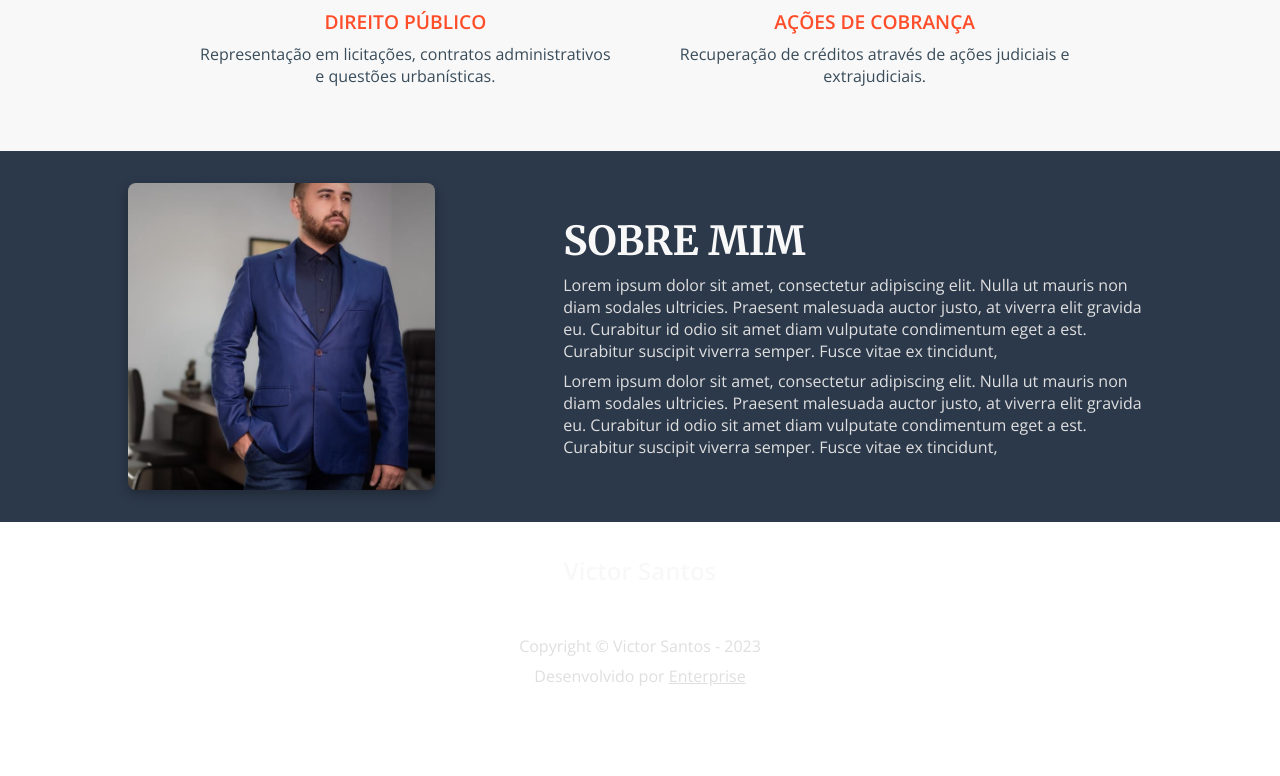
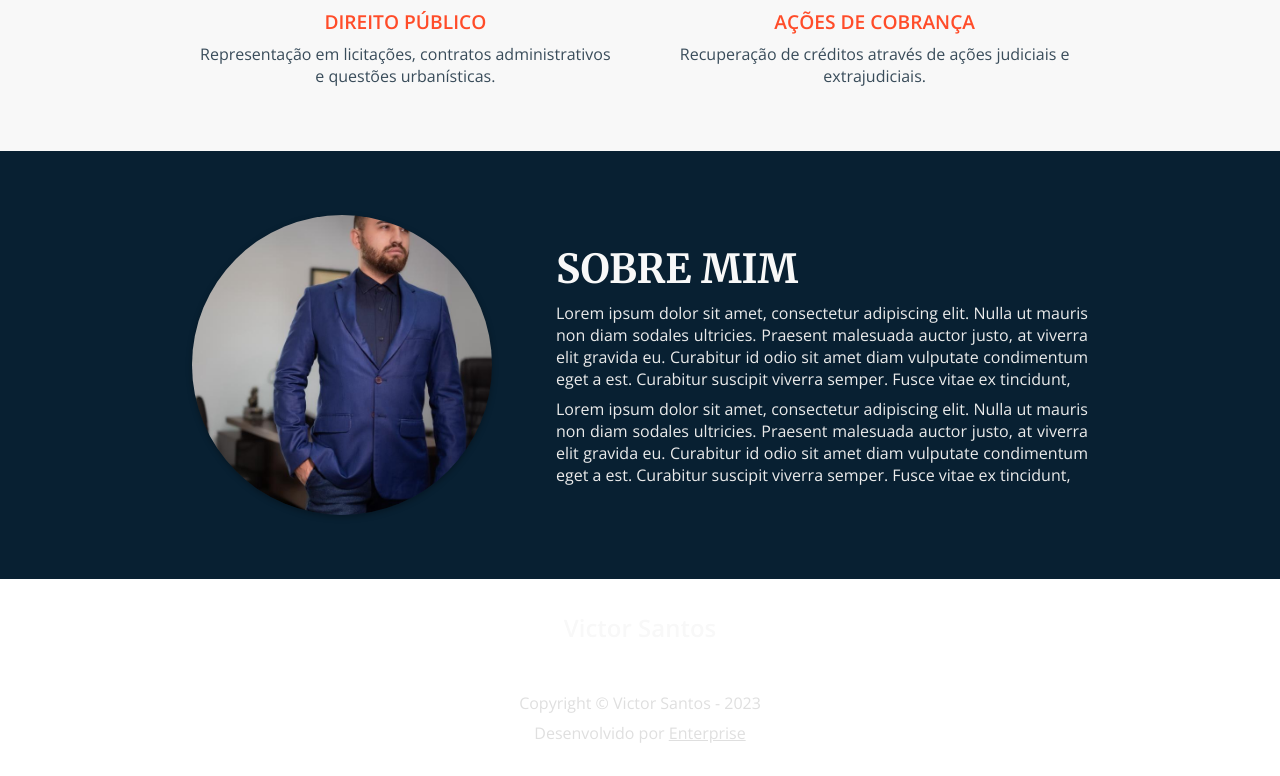
Before and after one commit to mrffilipe/landing-page-lawyer-victor-santos, a Next.js app: page / in a window 1280 px wide. Shown: the part 1054-1830 px from the top of the page. Before the commit the page ends 1773 px from the top, so only its background shows below. Built offline with nearby package versions, Linux system fonts and the light colour scheme.

Commit message:
Adjusts in AboutMe

```diff
--- a/src/components/AboutMe/index.tsx
+++ b/src/components/AboutMe/index.tsx
@@ -8,9 +8,9 @@ const AboutMe = () => {
     return (
         <section className={styles.about_me}>
             <div className={styles.profile}>
-                <Image src={Profile} alt='Foto do Doutor Advogado Victor Santos' />
+                <Image src={Profile} alt='Imagem do Dr. Advogado Victor Santos' />
             </div>
-            <div className={styles.text}>
+            <div className={styles.description}>
                 <h1>Sobre mim</h1>
                 <p>
                     Lorem ipsum dolor sit amet, consectetur adipiscing elit. Nulla ut mauris non diam sodales ultricies. Praesent malesuada auctor justo, at viverra elit gravida eu. Curabitur id odio sit amet diam vulputate condimentum eget a est. Curabitur suscipit viverra semper. Fusce vitae ex tincidunt,
--- a/src/components/AboutMe/styles.module.css
+++ b/src/components/AboutMe/styles.module.css
@@ -1,6 +1,6 @@
 .about_me {
-    background-color: #2C394B;
-    padding: 4em 2em;
+    background-color: var(--complementary-color);
+    padding: var(--vertical-padding) var(--horizontal-padding);
 }
 
 .profile {
@@ -9,7 +9,10 @@
     height: 300px;
     border-radius: 50%;
     overflow: hidden;
-    box-shadow: 0 4px 12px rgba(0, 0, 0, .3);
+    display: flex;
+    justify-content: center;
+    align-items: center;
+    box-shadow: 0 2px 6px rgba(0, 0, 0, .3);
 }
 
 .profile img {
@@ -18,54 +21,35 @@
     object-fit: cover;
 }
 
-.text {
+.description {
     margin-top: 2em;
 }
 
-.text h1 {
+.description h1 {
     text-align: center;
     text-transform: uppercase;
-    color: var(--primary-color);
+    color: var(--primary-font-color-light);
+    font-weight: 700;
 }
 
-.text p {
-    text-align: center;
-    color: #dfdfdf;
+.description p {
+    text-align: justify;
+    color: var(--complementary-font-color-light);
 }
 
-@media screen and (min-width: 1280px) {
+@media screen and (min-width: 960px) {
     .about_me {
-        padding: 2em 8em;
         display: flex;
         align-items: center;
     }
 
-    .profile {
-        margin: 0;
-        width: 30%;
-        height: 0;
-        padding-bottom: 30%;
-        border-radius: .5em;
-
-        position: relative;
+    .description {
+        flex: 1;
+        margin-top: 0;
+        margin-left: 4em;
     }
 
-    .profile img {
-        position: absolute;
-        top: 0;
-        right: 0;
-        bottom: 0;
-        left: 0;
-    }
-
-    .text {
-        flex: 1;
-        margin-top: 0;
-        margin-left: 8em;
-    }
-
-    .text h1,
-    .text p {
+    .description h1 {
         text-align: left;
     }
 }
```
